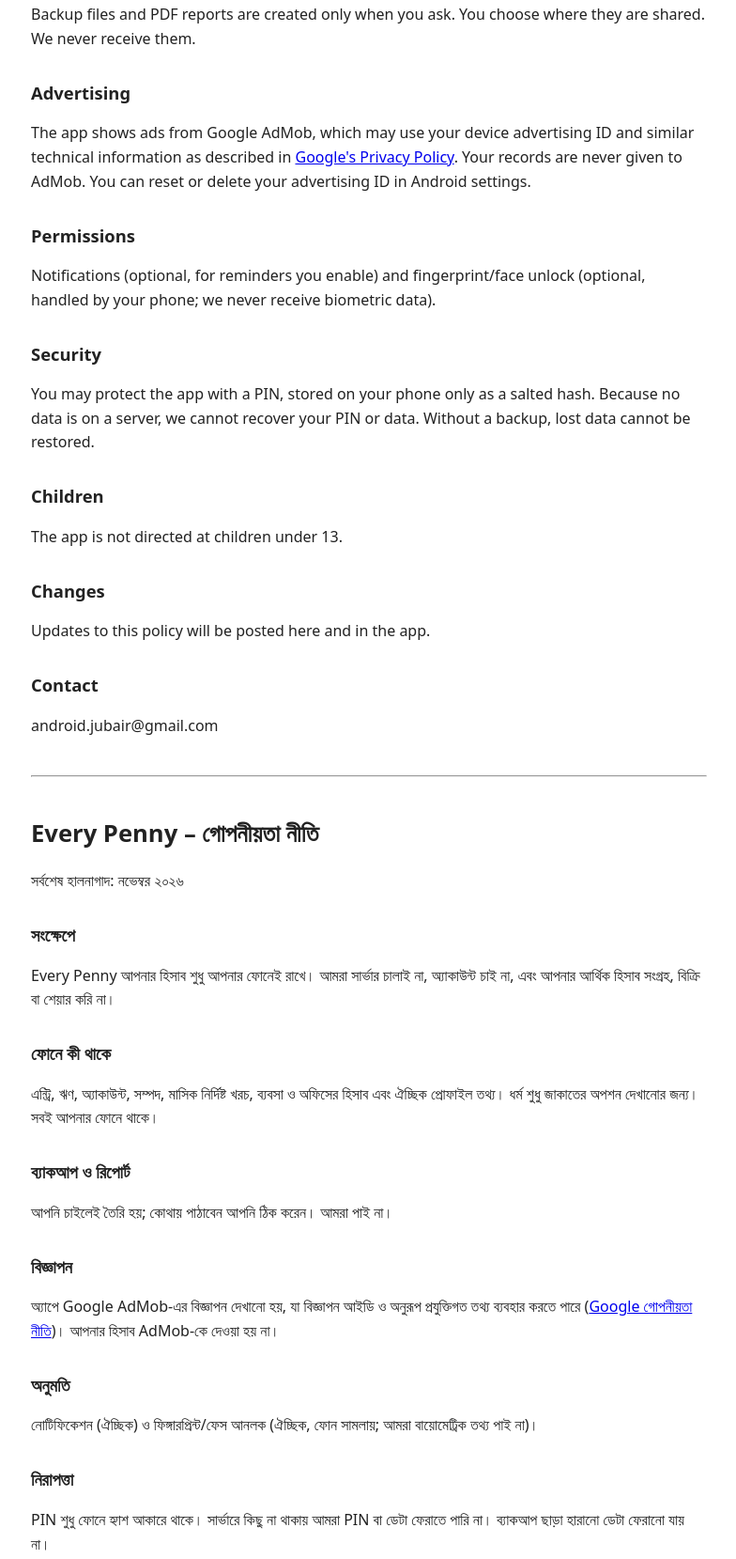
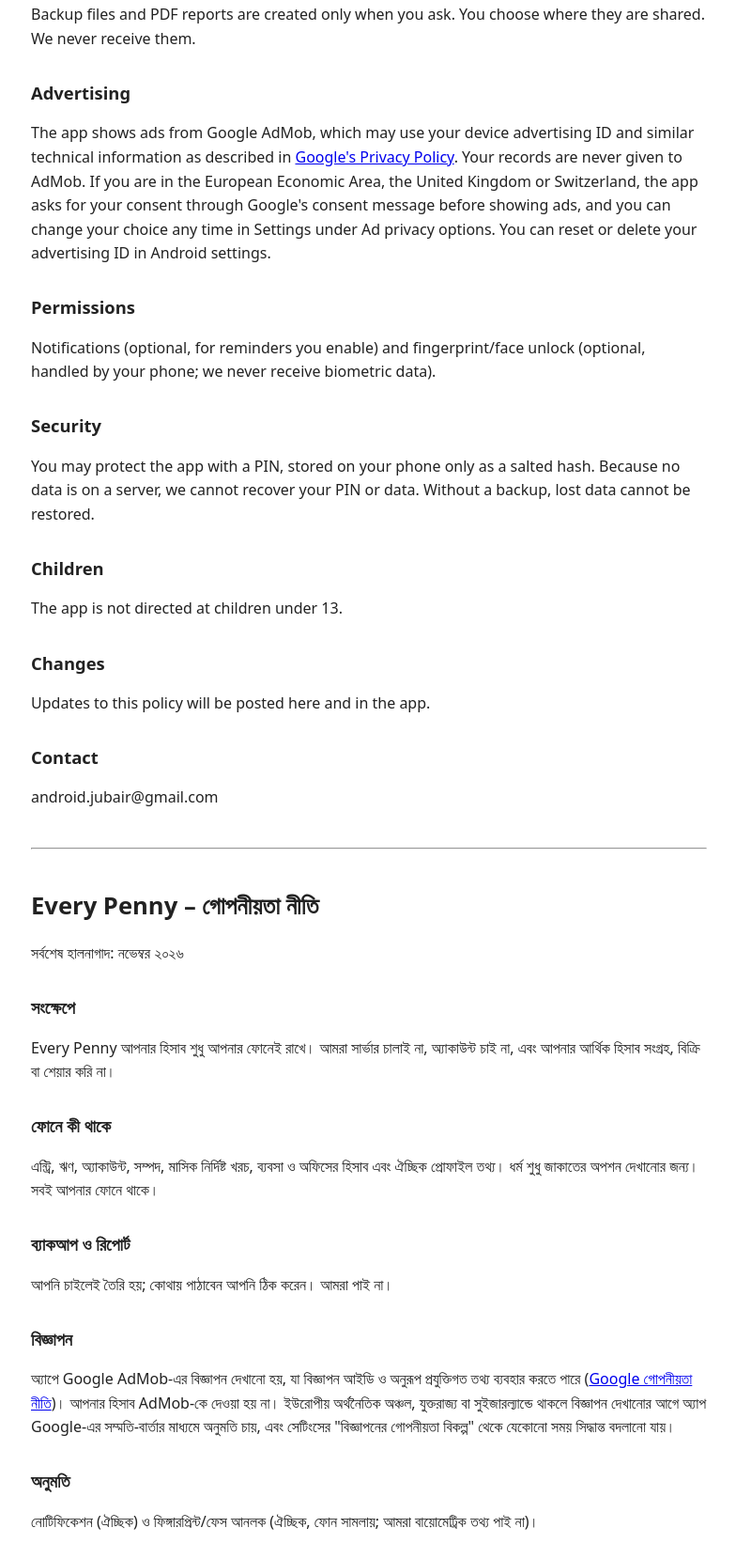
Before and after one commit to android-jubair/everypenny-privacy, a plain HTML site: page index.html in a window 1280 px wide. Shown: the part 457-2116 px from the top of the page at 94% size, without its empty margins (247-1031 px from the left). Drawn offline with Linux system fonts and the light colour scheme.

Commit message:
Revise advertising policy details in index.html
Updated advertising section to include consent requirements for users in the European Economic Area, UK, and Switzerland.

```diff
--- a/index.html
+++ b/index.html
@@ -7,7 +7,7 @@
 <h2>Summary</h2><p>Every Penny keeps your records only on your phone. We do not run servers, do not require an account, and do not collect, sell or share your financial records.</p>
 <h2>What is stored on your phone</h2><p>Entries, loans, accounts, assets, monthly fixed costs, business and office records, and optional profile details (name, address, phone, email, photo, religion). Religion is used only to decide whether zakat options are shown. All of this stays on your device.</p>
 <h2>Backups and reports</h2><p>Backup files and PDF reports are created only when you ask. You choose where they are shared. We never receive them.</p>
-<h2>Advertising</h2><p>The app shows ads from Google AdMob, which may use your device advertising ID and similar technical information as described in <a href="https://policies.google.com/privacy">Google's Privacy Policy</a>. Your records are never given to AdMob. You can reset or delete your advertising ID in Android settings.</p>
+<h2>Advertising</h2><p>The app shows ads from Google AdMob, which may use your device advertising ID and similar technical information as described in <a href="https://policies.google.com/privacy">Google's Privacy Policy</a>. Your records are never given to AdMob. If you are in the European Economic Area, the United Kingdom or Switzerland, the app asks for your consent through Google's consent message before showing ads, and you can change your choice any time in Settings under Ad privacy options. You can reset or delete your advertising ID in Android settings.</p>
 <h2>Permissions</h2><p>Notifications (optional, for reminders you enable) and fingerprint/face unlock (optional, handled by your phone; we never receive biometric data).</p>
 <h2>Security</h2><p>You may protect the app with a PIN, stored on your phone only as a salted hash. Because no data is on a server, we cannot recover your PIN or data. Without a backup, lost data cannot be restored.</p>
 <h2>Children</h2><p>The app is not directed at children under 13.</p>
@@ -19,7 +19,7 @@
 <h2>সংক্ষেপে</h2><p>Every Penny আপনার হিসাব শুধু আপনার ফোনেই রাখে। আমরা সার্ভার চালাই না, অ্যাকাউন্ট চাই না, এবং আপনার আর্থিক হিসাব সংগ্রহ, বিক্রি বা শেয়ার করি না।</p>
 <h2>ফোনে কী থাকে</h2><p>এন্ট্রি, ঋণ, অ্যাকাউন্ট, সম্পদ, মাসিক নির্দিষ্ট খরচ, ব্যবসা ও অফিসের হিসাব এবং ঐচ্ছিক প্রোফাইল তথ্য। ধর্ম শুধু জাকাতের অপশন দেখানোর জন্য। সবই আপনার ফোনে থাকে।</p>
 <h2>ব্যাকআপ ও রিপোর্ট</h2><p>আপনি চাইলেই তৈরি হয়; কোথায় পাঠাবেন আপনি ঠিক করেন। আমরা পাই না।</p>
-<h2>বিজ্ঞাপন</h2><p>অ্যাপে Google AdMob-এর বিজ্ঞাপন দেখানো হয়, যা বিজ্ঞাপন আইডি ও অনুরূপ প্রযুক্তিগত তথ্য ব্যবহার করতে পারে (<a href="https://policies.google.com/privacy">Google গোপনীয়তা নীতি</a>)। আপনার হিসাব AdMob-কে দেওয়া হয় না।</p>
+<h2>বিজ্ঞাপন</h2><p>অ্যাপে Google AdMob-এর বিজ্ঞাপন দেখানো হয়, যা বিজ্ঞাপন আইডি ও অনুরূপ প্রযুক্তিগত তথ্য ব্যবহার করতে পারে (<a href="https://policies.google.com/privacy">Google গোপনীয়তা নীতি</a>)। আপনার হিসাব AdMob-কে দেওয়া হয় না। ইউরোপীয় অর্থনৈতিক অঞ্চল, যুক্তরাজ্য বা সুইজারল্যান্ডে থাকলে বিজ্ঞাপন দেখানোর আগে অ্যাপ Google-এর সম্মতি-বার্তার মাধ্যমে অনুমতি চায়, এবং সেটিংসের "বিজ্ঞাপনের গোপনীয়তা বিকল্প" থেকে যেকোনো সময় সিদ্ধান্ত বদলানো যায়।</p>
 <h2>অনুমতি</h2><p>নোটিফিকেশন (ঐচ্ছিক) ও ফিঙ্গারপ্রিন্ট/ফেস আনলক (ঐচ্ছিক, ফোন সামলায়; আমরা বায়োমেট্রিক তথ্য পাই না)।</p>
 <h2>নিরাপত্তা</h2><p>PIN শুধু ফোনে হ্যাশ আকারে থাকে। সার্ভারে কিছু না থাকায় আমরা PIN বা ডেটা ফেরাতে পারি না। ব্যাকআপ ছাড়া হারানো ডেটা ফেরানো যায় না।</p>
 <h2>শিশু</h2><p>১৩ বছরের কম বয়সীদের জন্য নয়।</p>
```
